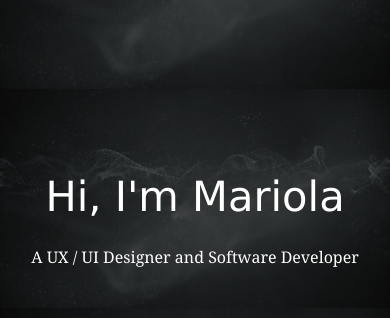
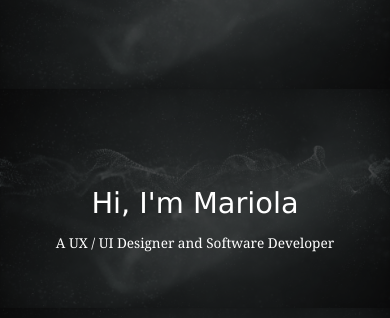
Before and after one commit to MariolaH/Design-Portfolio, a Next.js app: page / in a window 390 px wide. Shown: the top 318 px of the page. Built offline with nearby package versions, Linux system fonts and the light colour scheme.

Commit message:
mobile update

```diff
--- a/src/app/styles/global.css
+++ b/src/app/styles/global.css
@@ -59,6 +59,7 @@ ul {
 .fixed-content p {
   font-size: 1.75rem;
   color: #fff;
+  padding-top: 10px;
 }
 
 /* Header Styles */
@@ -163,6 +164,8 @@ header p {
 
   .display-4 {
     font-size: 2rem; /* Adjust the font size for smaller screens */
+    color: #000;
+
   }
 
   .lead {
@@ -212,13 +215,13 @@ header p {
 
 
   .fixed-content h1 {
-    font-size: 2.6rem;
+    font-size: 1.8rem;
     color: #fff;
   }
 
   .fixed-content p {
-    padding-top: 15px;
-    font-size: 1.0rem;
+    padding-top: 5px;
+    font-size: 0.85rem;
     color: #fff;
   }
 }
```
